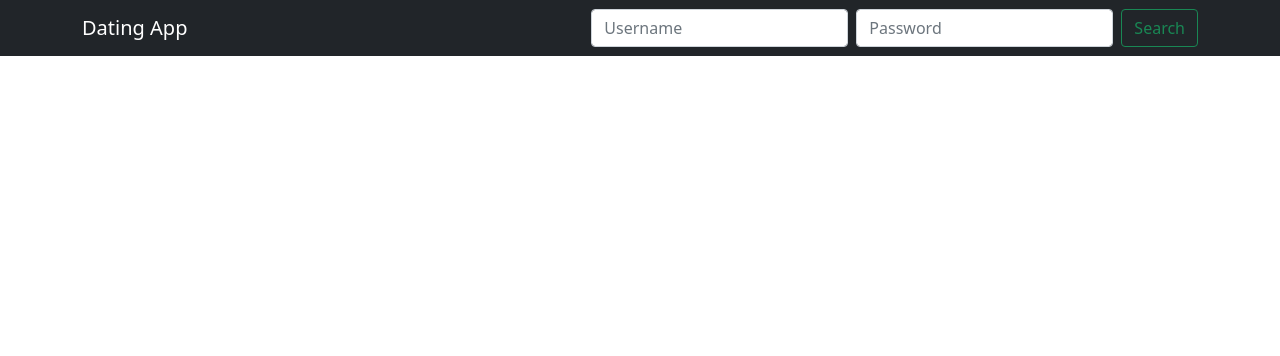
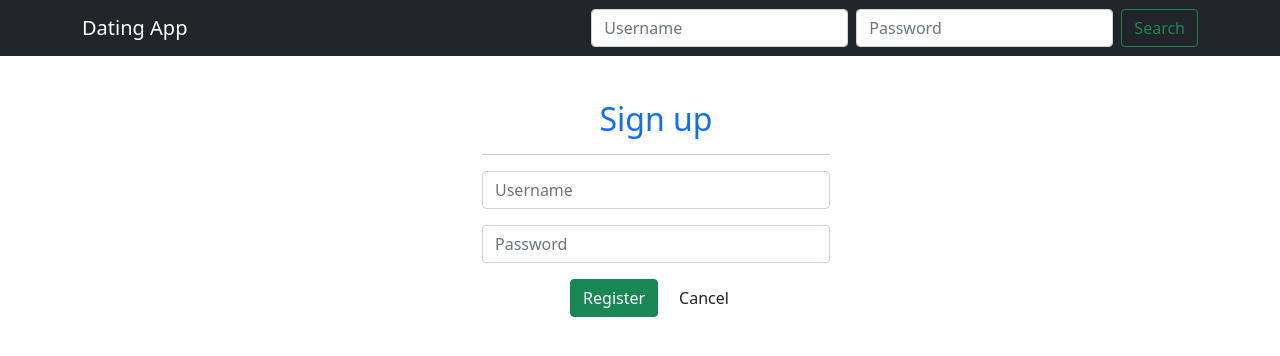
Before and after one commit to ELIJDAYO/-Copy-DatingApp-Angular-.NET, an Angular app in the folder client/: page / in a window 1280 px wide. Both pictures are taken after a click on the button "Register". Shown: the top 356 px of the page. Built offline with nearby package versions, Linux system fonts and the light colour scheme; no server answers.

Commit message:
added register form

```diff
--- a/client/src/app/app.module.ts
+++ b/client/src/app/app.module.ts
@@ -9,7 +9,8 @@ import { BrowserAnimationsModule } from '@angular/platform-browser/animations';
 import { NavComponent } from './nav/nav.component';
 import { FormsModule } from '@angular/forms';
 import {BsDropdownModule} from 'ngx-bootstrap/dropdown';
-import { HomeComponent } from './home/home.component'
+import { HomeComponent } from './home/home.component';
+import { RegisterComponent } from './register/register.component'
 
 
 // every ang app has this @ decorator and responsible for loading the angular application
@@ -17,7 +18,8 @@ import { HomeComponent } from './home/home.component'
   declarations: [
     AppComponent,
     NavComponent,
-    HomeComponent
+    HomeComponent,
+    RegisterComponent
   ],
   imports: [
     BrowserModule,
--- a/client/src/app/home/home.component.html
+++ b/client/src/app/home/home.component.html
@@ -6,11 +6,11 @@
             <button (click)="registerToggle()" class="btn btn-primary btn-lg me-2">Register</button>
             <button class="btn btn-primary btn-lg btn-info">Learn More</button>
         </div>
-        <div *ngIf="registerMode" class="container">
-            <div class="row justify-content-center">
-                <div class="col-4">
-                    <p>Register form goes here</p>
-                </div>
+    </div>
+    <div *ngIf="registerMode" class="container">
+        <div class="row justify-content-center">
+            <div class="col-4">
+                <app-register></app-register>
             </div>
         </div>
     </div>
--- /dev/null
+++ b/client/src/app/register/register.component.html
@@ -0,0 +1,24 @@
+<form #registerForm="ngForm" (ngSubmit)="register()" autocomplete="off">
+    <h2 class="text-center text-primary">Sign up</h2>
+    <hr>
+    <div class="mb-3">
+        <input type="text"
+            class="form-control"
+            name="username"
+            [(ngModel)]="model.username"
+            placeholder="Username"
+            >
+    </div>
+    <div class="mb-3">
+        <input type="text"
+            class="form-control"
+            name="password"
+            [(ngModel)]="model.password"
+            placeholder="Password"
+            >
+    </div>
+    <div class="text-center">
+        <button class="btn btn-success me-2" type="submit">Register</button>
+        <button class="btn btn-default" type="button" (click)="cancel()">Cancel</button>
+    </div>
+</form>
--- /dev/null
+++ b/client/src/app/register/register.component.ts
@@ -0,0 +1,23 @@
+import { Component, OnInit } from '@angular/core';
+
+@Component({
+  selector: 'app-register',
+  templateUrl: './register.component.html',
+  styleUrls: ['./register.component.css']
+})
+export class RegisterComponent implements OnInit {
+  model: any = {}
+  constructor() { }
+
+  ngOnInit(): void {
+  }
+
+  register() {
+    console.log(this.model);
+  }
+
+  cancel() {
+    console.log('cancelled');
+  }
+
+}
```
Also changed, not shown: client/src/app/register/register.component.css (added), 1 other file (tests, documents, lock files or other folders).
